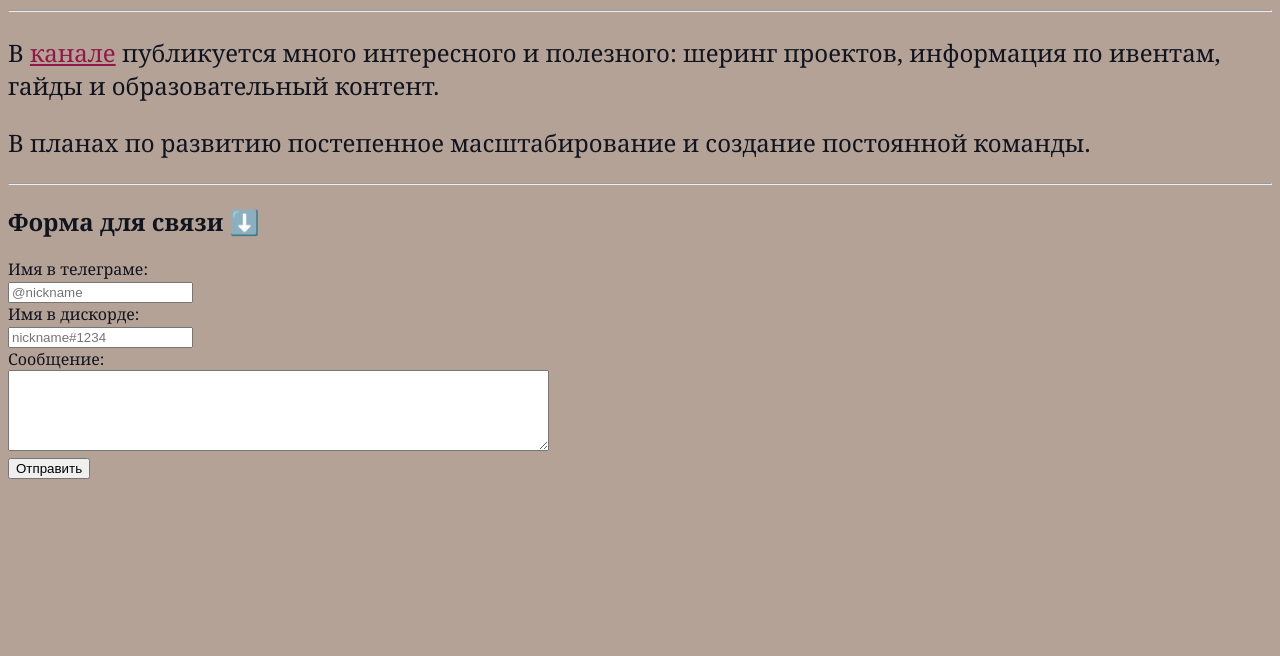
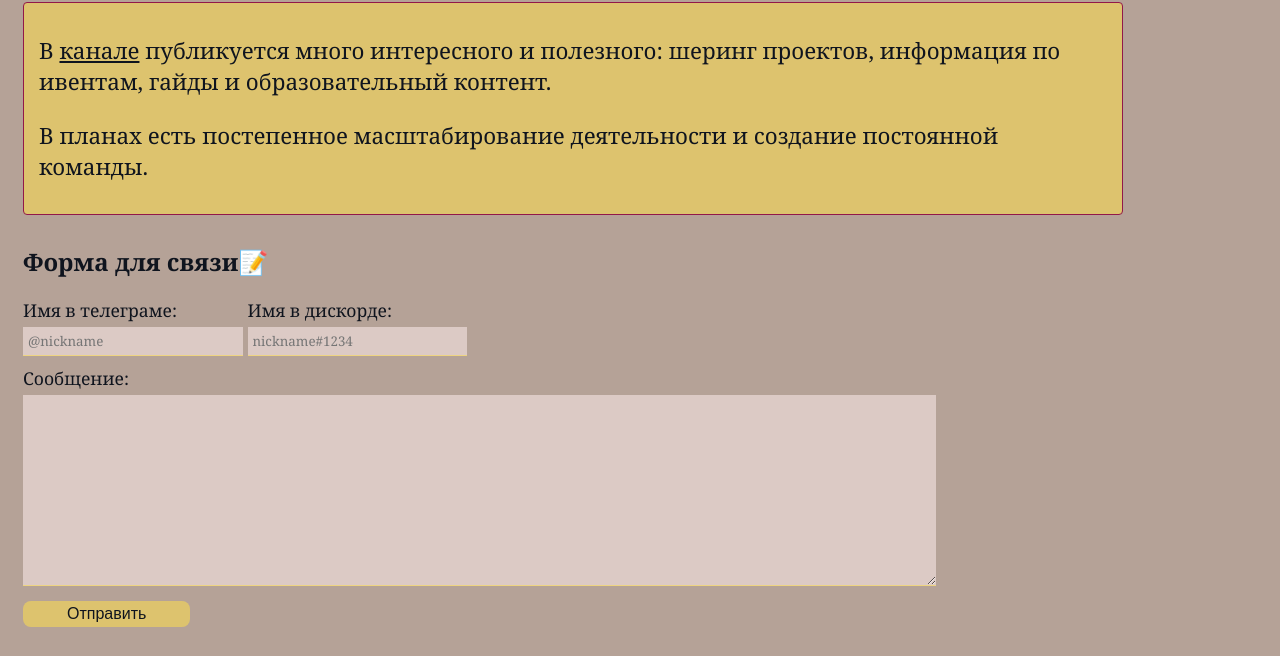
Before and after one commit to Sotric/pashax, a plain HTML site: page wow.html in a window 1280 px wide. Shown: the part 144-800 px from the top of the page. Drawn offline with Linux system fonts and the light colour scheme.

Commit message:
new styles

```diff
--- a/css/community_style.css
+++ b/css/community_style.css
@@ -10,30 +10,21 @@
 
   a {
     color: rgb(146, 24, 73);
+    text-decoration: none;
   }
 
+  a:hover {
+    text-decoration: underline;
+    color: rgba(252, 220, 80, 0.833);
+  }
   img {
     max-width: 111px;
   }
 
   p {
-    font-size: 1.5rem;
+    font-size: 1.4rem;
   }
 
-  ul {
-    background-color: rgba(255, 221, 1, 0.285);
-    margin-right: 50%;
-    padding-top: 5px;
-    padding-bottom: 5px;
-    font-size: 1.2rem;
-  }
-
-  .like_h1 {
-    font-weight: bold;
-    font-size: 3rem;
-    margin-bottom: 0;
-    margin-top: 1em;
-  }
 
   h1 {
     font-size: 2rem;
@@ -41,6 +32,78 @@
     margin-bottom: 0;
   }
 
-  .important_link {
-    font-size: 1.5rem;
+  .contact_form {
+    padding: 10px 15px;
   }
+
+  .btn:hover {
+    opacity: 0.9;
+  }
+
+  .btn {
+    padding: 4px 44px;
+    border: none;
+    border-radius: 8px;
+    background-color: rgba(252, 220, 80, 0.575);
+    font-size: 1rem;
+    color: #0f141e;
+    cursor: pointer;
+  }
+
+  .form_fields textarea {
+    margin-bottom: 10px;
+  }
+
+  .form_fields label {
+    display: block;
+    margin-bottom: 5px;
+    font-size: 1.1rem;
+  }
+
+  .form_fields input,
+  .form_fields textarea {
+    border: none;
+    background: rgba(255, 236, 236, 0.538);
+    padding: 5px 5px 5px;
+    outline: none;
+    font-family: inherit;
+    color: #0f141e;
+    border-bottom: 1px solid rgba(252, 220, 80, 0.575);
+  }
+
+  .form_fields input {
+    width: 100%;
+  }
+
+  .form_flex {
+    display: flex;
+    margin-bottom: 10px;
+    max-width: 444px;
+  }
+
+  .form_flex > .form_fields {
+    width: 100%;
+  }
+
+  .form_flex > .form_fields:first-child {
+    margin-right: 5px;
+  }
+
+  .discription {
+    background-color: rgba(252, 220, 80, 0.575);
+    padding: 10px 15px 10px;
+    border-radius: 4px;
+    margin: 0 15px;
+    max-width: 1100px;
+    border: 1px solid rgb(146, 24, 73);
+  }
+
+  .discription a {
+    color: #0f141e;
+    text-decoration: underline;
+  }
+
+  .discription a:hover {
+    text-decoration: underline;
+    color: rgb(146, 24, 73);
+  }
--- a/wow.html
+++ b/wow.html
@@ -22,32 +22,36 @@
         </table>
     </header>
 
-    <hr>
-
+    <div class="discription">
         <p>В <a href="https://t.me/world_of_wallets">канале</a> публикуется много интересного и полезного: шеринг проектов, информация по ивентам, гайды и образовательный контент.</p>
 
-        <p>В планах по развитию постепенное масштабирование и создание постоянной команды.</p>
+        <p>В планах есть постепенное масштабирование деятельности и создание постоянной команды.</p>
+    </div>
 
-    <hr>
-        <h2>Форма для связи ⬇️</h2>
-    <form action="/">
-        <label for="telegram">Имя в телеграме:</label>
-        <br>
-        <input type="text" id="telegram" placeholder="@nickname">
+        <div class="contact_form">
+            <h2>Форма для связи📝</h2>
+            <form action="/">
+            <div class="form_flex">
+                <div class="form_fields">
+                    <label for="telegram">Имя в телеграме:</label>
 
-        <br>
+                    <input type="text" id="telegram" placeholder="@nickname">
+                </div>
 
-        <label for="discord">Имя в дискорде:</label>
-        <br>
-        <input type="text" id="discord" placeholder="nickname#1234">
+                <div class="form_fields">
+                    <label for="discord">Имя в дискорде:</label>
 
-        <br>
+                    <input type="text" id="discord" placeholder="nickname#1234">
+                </div>
+            </div>
+            <div class="form_fields">
+                <label for="message">Сообщение:</label>
 
-        <label for="message">Сообщение:</label>
-        <br>
-        <textarea id="message" rows="5" cols="65"></textarea>
-        <br>
-        <input type="submit" value="Отправить">
-    </form>
+                <textarea id="message" rows="10" cols="111"></textarea>
+            </div>
+
+                <input class="btn" type="submit" value="Отправить">
+            </form>
+        </div>
 </body>
 </html>
```
